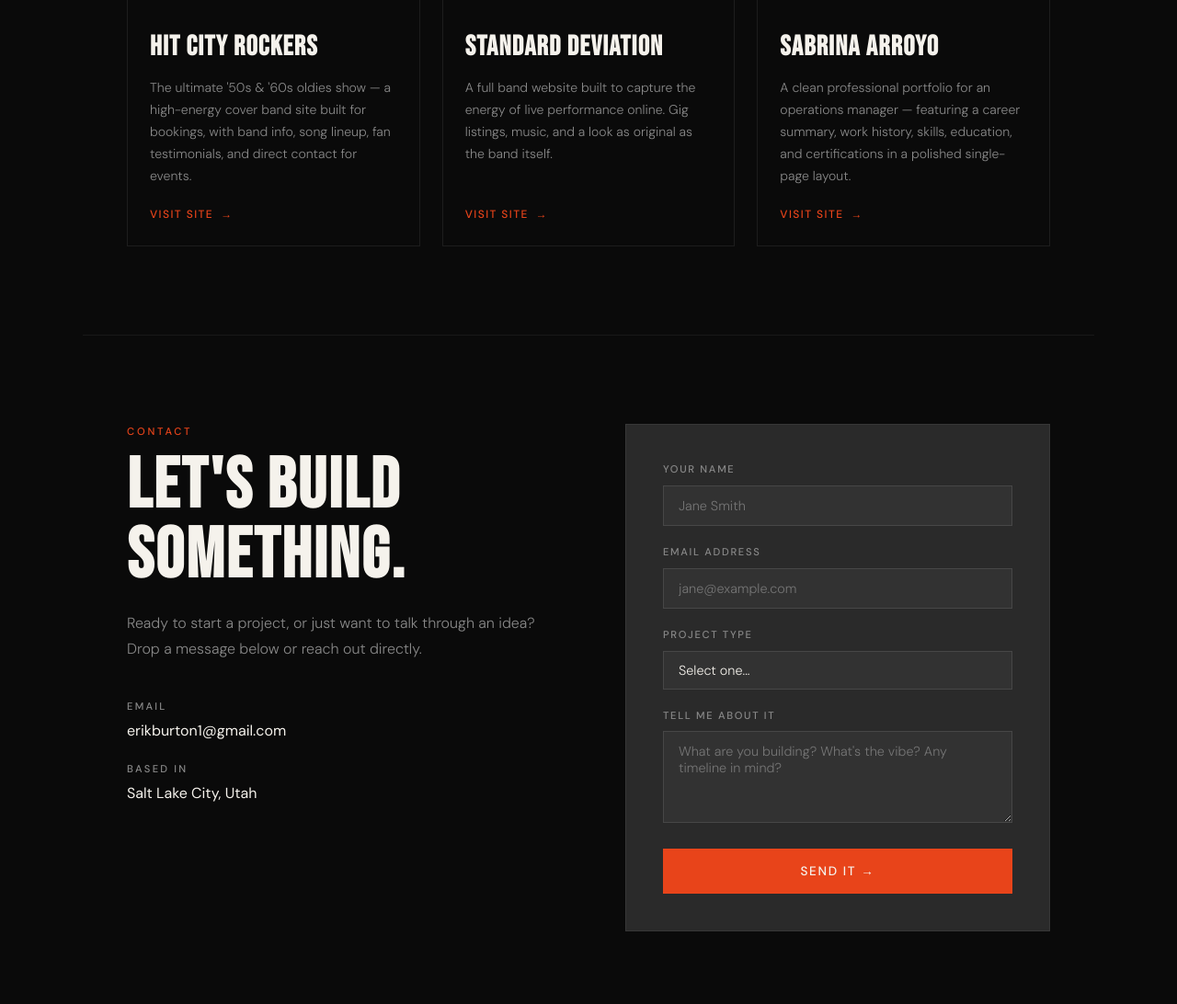
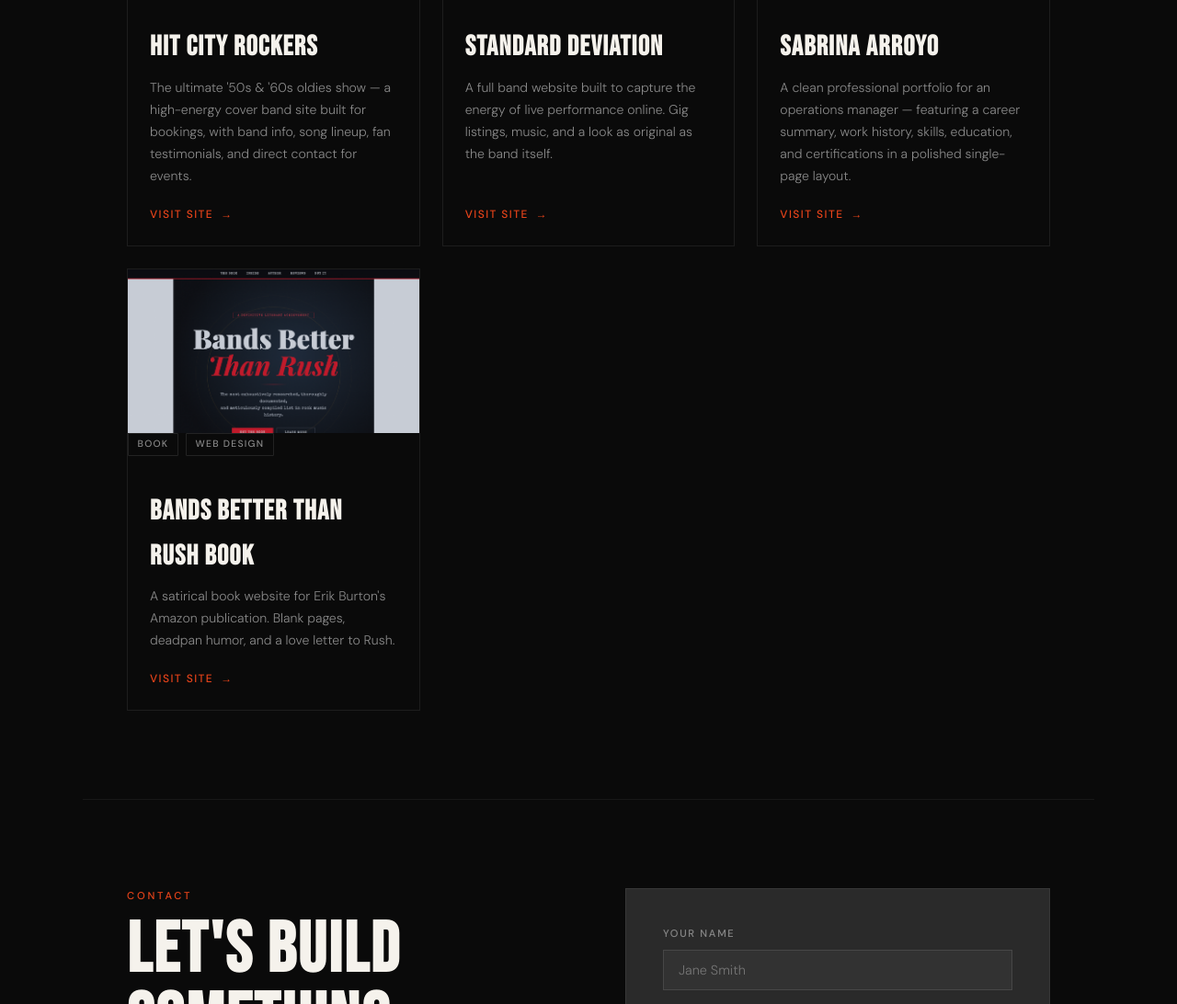
Before and after one commit to ErikBurton/ErikBurton.github.io, a plain HTML site: page index.html in a window 1280 px wide. Shown: the part 3334-4426 px from the top of the page at 92% size. Drawn offline with Linux system fonts and the light colour scheme.

Commit message:
Added link for Standard Deviation and added Bands Better Than Rush Book

```diff
--- a/index.html
+++ b/index.html
@@ -247,7 +247,7 @@
         <div class="project-info">
           <h3>Standard DeViation</h3>
           <p>A full band website built to capture the energy of live performance online. Gig listings, music, and a look as original as the band itself.</p>
-          <a href="#" class="project-link">Visit Site</a>
+          <a href="https://standarddeviationband.com/index.html" class="project-link">Visit Site</a>
         </div>
       </div>
 
@@ -264,6 +264,22 @@
           <h3>Sabrina Arroyo</h3>
           <p>A clean professional portfolio for an operations manager — featuring a career summary, work history, skills, education, and certifications in a polished single-page layout.</p>
           <a href="https://sabrina-arroyo.github.io/" class="project-link">Visit Site</a>
+        </div>
+      </div>
+
+      <!-- BBTRB -->
+      <div class="project-card">
+        <div class="project-thumb-img-wrap">
+          <img class="project-thumb-img" src="img/bands-better-than-rush-book.png" alt="Bands Better Than Rush Book website screenshot">
+        </div>
+        <div class="project-tags">
+          <span class="tag">Book</span>
+          <span class="tag">Web Design</span>
+        </div>
+        <div class="project-info">
+          <h3>Bands Better Than Rush Book</h3>
+          <p>A satirical book website for Erik Burton's Amazon publication. Blank pages, deadpan humor, and a love letter to Rush.</p>
+          <a href="https://bandsbetterthanrushbook.com/" class="project-link">Visit Site</a>
         </div>
       </div>
 
```
Also changed, not shown: img/bands-better-than-rush-book.png (added).
